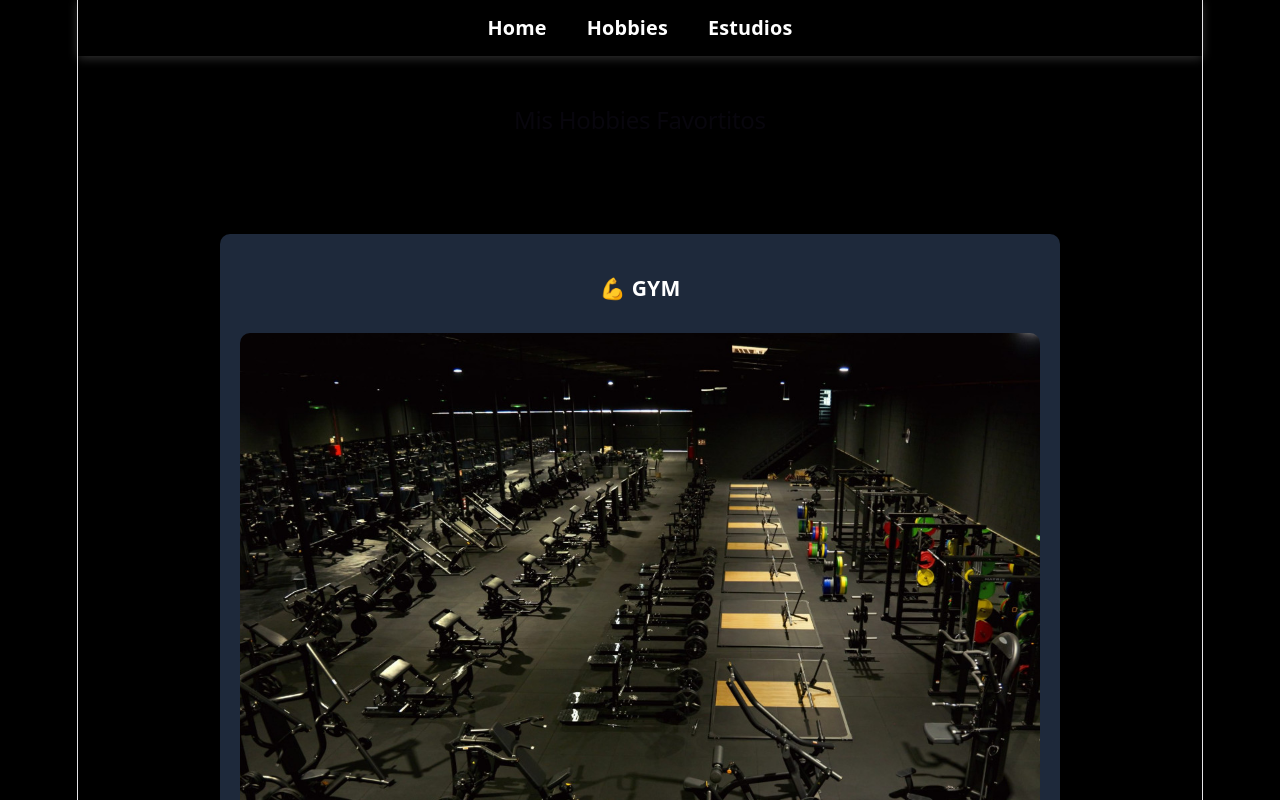
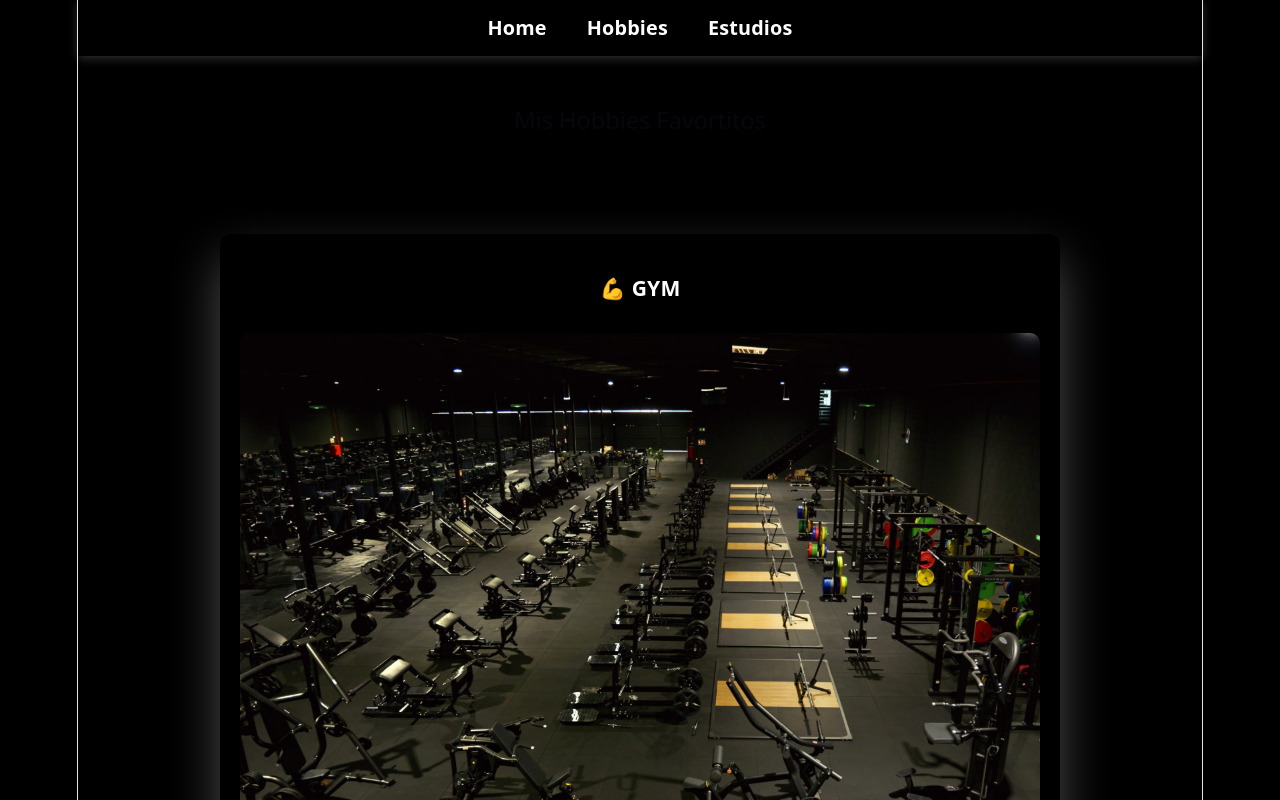
Before and after one commit to pichio7723/hoja-de-vida-Camilo-Rojas, a React app in the folder frontend/: page /Hobbies in a window 1280 px wide. Shown: the top 800 px of the page. Built offline with nearby package versions, Linux system fonts and the light colour scheme; the HTML template or start-up script is replaced by a standard one.

Commit message:
style: mejora visula del archivo Hobbies.jsx

```diff
--- a/frontend/src/App.css
+++ b/frontend/src/App.css
@@ -364,18 +364,18 @@ body {
 
 /* card */
 .card {
-  background: #1e293b;
+  background: #000000;
   padding: 20px;
   border-radius: 10px;
   width: 800px;
   transition: 0.3s;
-  box-shadow: 0 5px 15px rgba(0,0,0,0.3);
+  box-shadow: 0 25px 50px rgba(255, 255, 255, 0.3);
 }
 
 /*hover */
 .card:hover {
   transform: scale(1.05);
-  box-shadow: 0 10px 25px rgba(0,0,0,0.5);
+  box-shadow: 0 10px 25px rgba(249, 244, 244, 0.5);
 }
 
 /* img */
```
